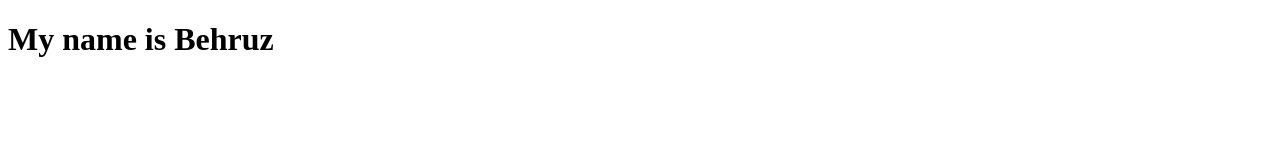
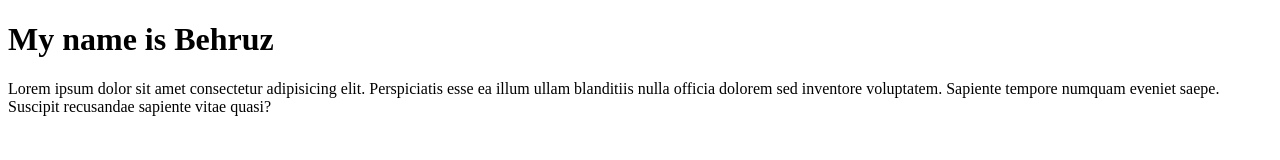
Before and after one commit to Behruz009/My-cv, a plain HTML site: page index.html in a window 1280 px wide. Drawn offline with Linux system fonts and the light colour scheme.

Commit message:
stil berdim

```diff
--- a/index.html
+++ b/index.html
@@ -10,6 +10,12 @@
   <body>
     <div class="name">
       <h1>My name is Behruz</h1>
+      <p>
+        Lorem ipsum dolor sit amet consectetur adipisicing elit. Perspiciatis
+        esse ea illum ullam blanditiis nulla officia dolorem sed inventore
+        voluptatem. Sapiente tempore numquam eveniet saepe. Suscipit recusandae
+        sapiente vitae quasi?
+      </p>
     </div>
   </body>
 </html>
```
